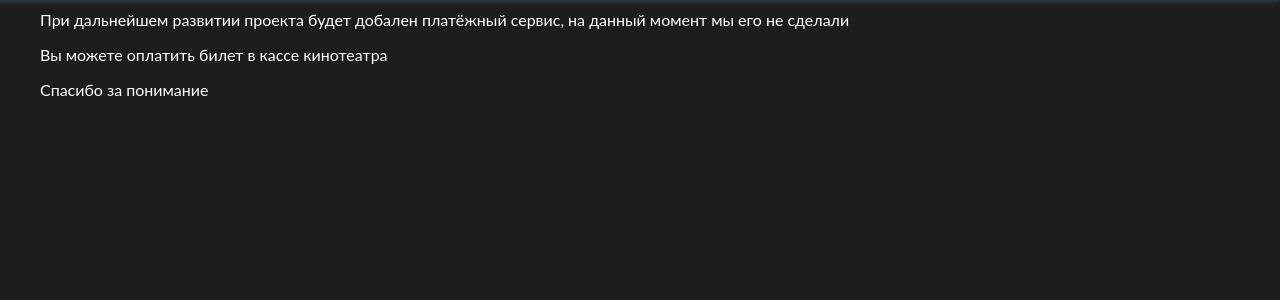
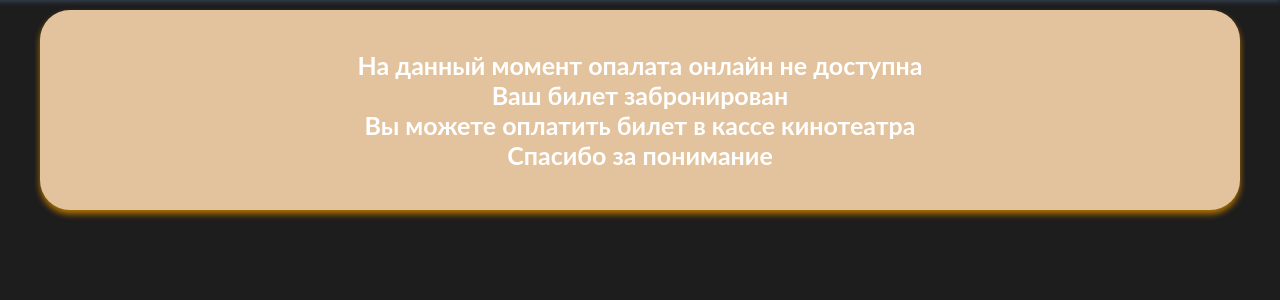
Before and after one commit to curiuwu/db_project, a Flask app: page /payment_page/1 in a window 1280 px wide. Shown: the part 90-390 px from the top of the page. Run offline with Flask 3, Linux system fonts and the light colour scheme; the visitor is signed in with stand-in values (Sample User, id 1).

Commit message:
Update payment page layout and messaging; add styles for improved user experience

```diff
--- /dev/null
+++ b/app/static/css/payment.css
@@ -0,0 +1,27 @@
+.textContent{
+    display: flex;
+    flex-direction: column;
+    justify-content: center;
+    align-items: center;
+    background-color: #E3C39D;
+    border-radius: 30px;
+    color: #1D1D1D;
+    font-family: 'Lato', sans-serif;
+    font-size: 1.5em;
+    font-weight: bold;
+    box-shadow: 0 4px 6px rgb(176, 115, 0);
+    margin: 80px auto 20px auto; /* Увеличен отступ сверху от header */
+    width: 100%;
+    max-width: 1200px;
+    min-height: 25vh;
+    box-sizing: border-box;
+    padding: 40px 32px; /* Внутренние отступы */
+    text-align: center;
+}
+
+.container p{
+    font-size: 25px;
+    font-weight: bold;
+    margin: 0;
+    color: white;
+}
--- a/app/templates/payment.html
+++ b/app/templates/payment.html
@@ -16,9 +16,12 @@
         </div>
     </header>
     <div class="container">
-        <p>При дальнейшем развитии проекта будет добален платёжный сервис, на данный момент мы его не сделали</p>
-        <p>Вы можете оплатить билет в кассе кинотеатра</p>
-        <p>Спасибо за понимание</p>
+        <div class="textContent">
+            <p>На данный момент опалата онлайн не доступна</p>
+            <p>Ваш билет забронирован</p>
+            <p>Вы можете оплатить билет в кассе кинотеатра</p>
+            <p>Спасибо за понимание</p>
+        </div>
     </div>
 
 </body>
```
Also changed, not shown: app/routes/payment.py (+1 -7 lines).
